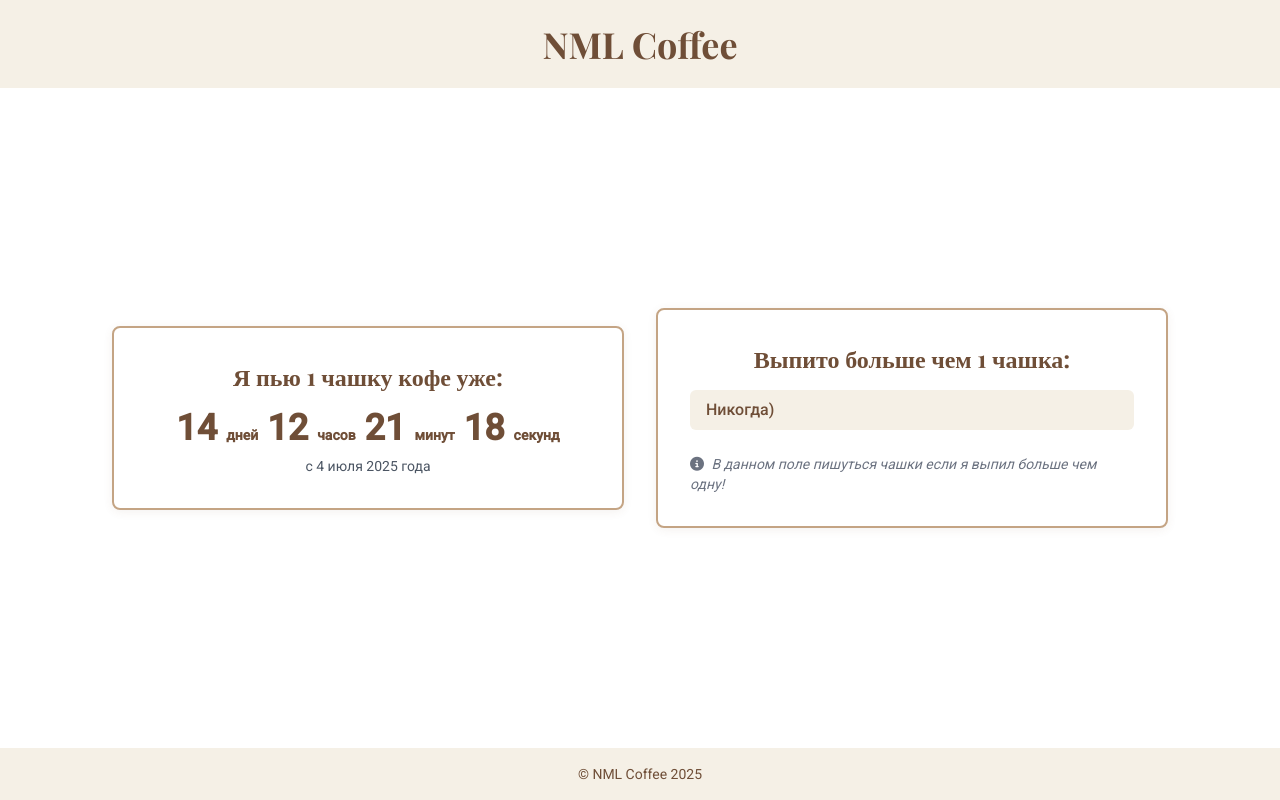
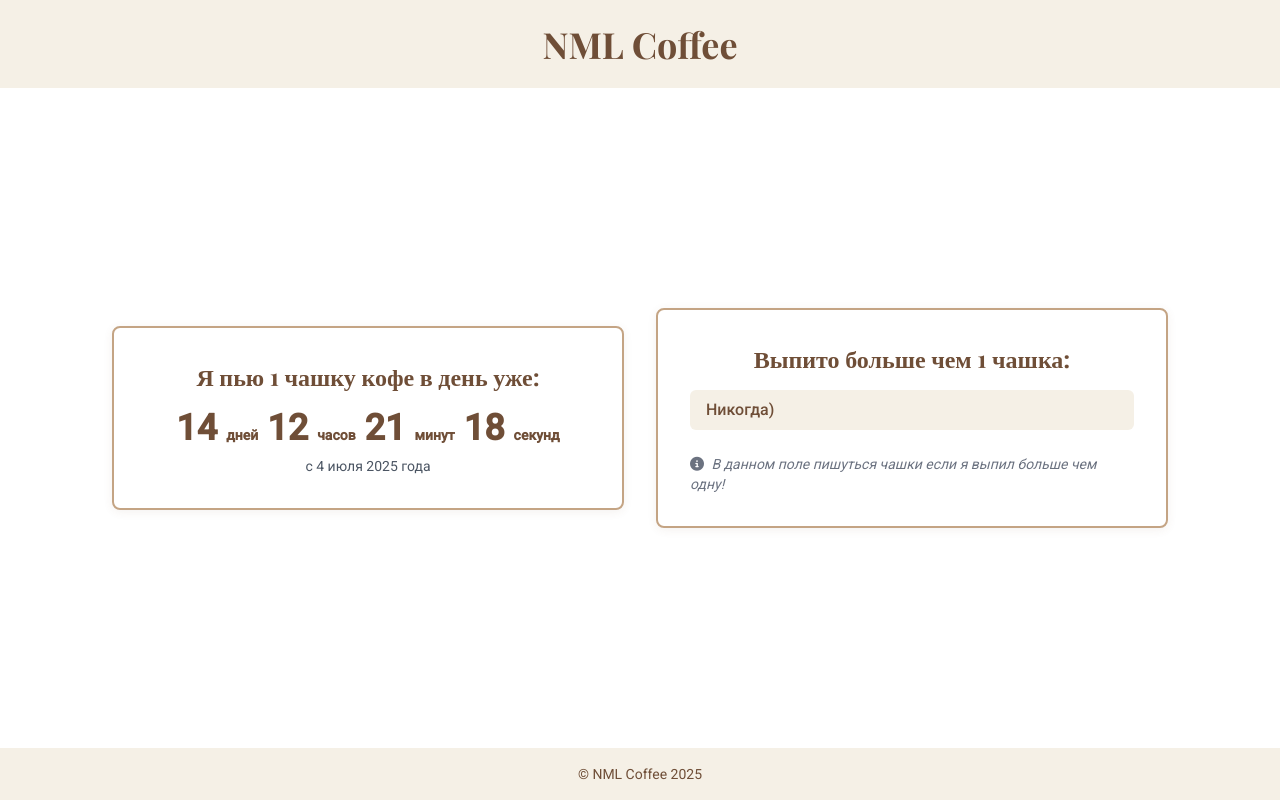
Before and after one commit to MrSasha01032010/nmlcoffee, a plain HTML site: page index.html in a window 1280 px wide. Drawn offline with nearby package versions, Linux system fonts and the light colour scheme.

Commit message:
Update index.html

```diff
--- a/index.html
+++ b/index.html
@@ -71,7 +71,7 @@
 
     <main class="flex-grow container mx-auto px-4 py-8 flex flex-col md:flex-row items-center justify-center gap-8">
         <div class="timer-box bg-white rounded-lg p-6 md:p-8 w-full md:w-1/2 max-w-lg coffee-border border-2">
-            <h2 class="text-xl md:text-2xl font-semibold mb-4 text-center title-font">Я пью 1 чашку кофе уже:</h2>
+            <h2 class="text-xl md:text-2xl font-semibold mb-4 text-center title-font">Я пью 1 чашку кофе в день уже:</h2>
             <div class="text-center">
                 <div id="coffee-timer" class="text-3xl md:text-4xl font-bold coffee-text mb-2"></div>
                 <div class="text-sm text-gray-600">с 4 июля 2025 года</div>
```
